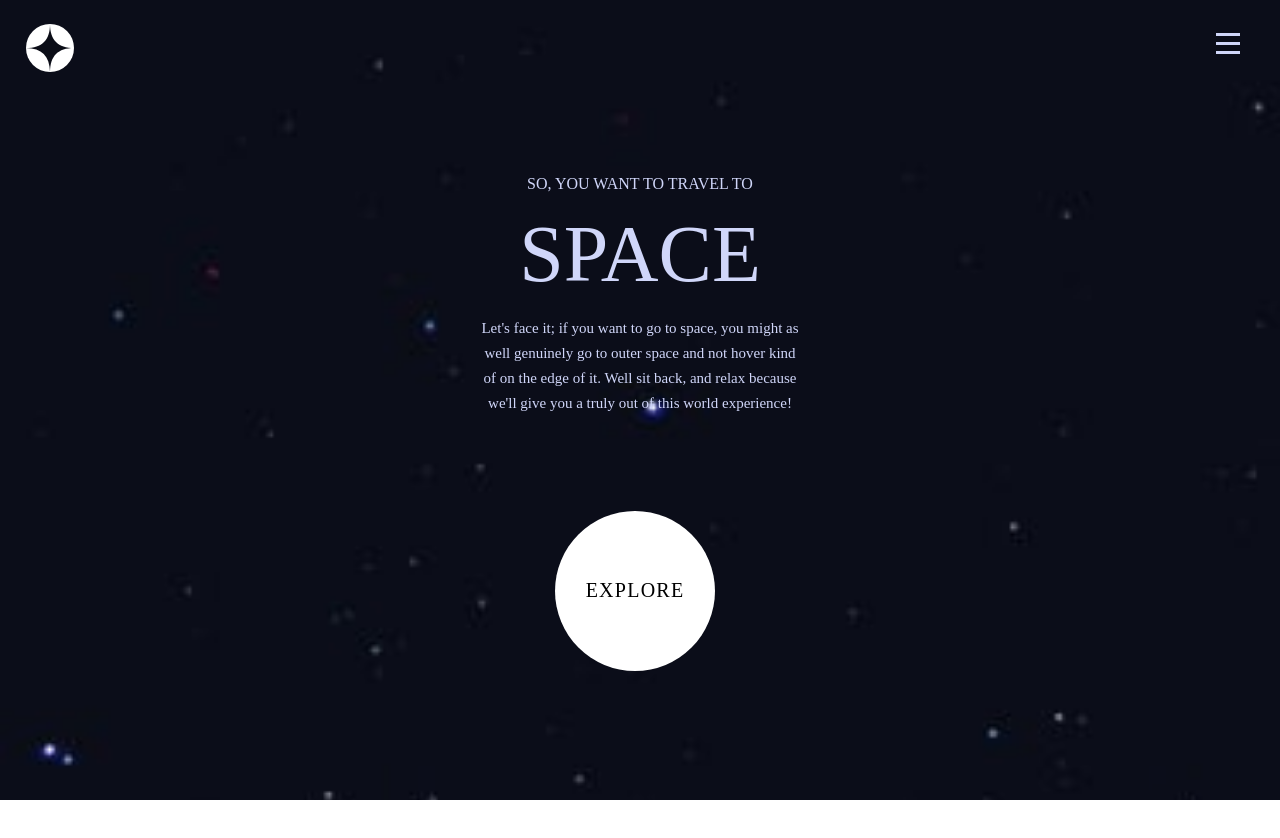
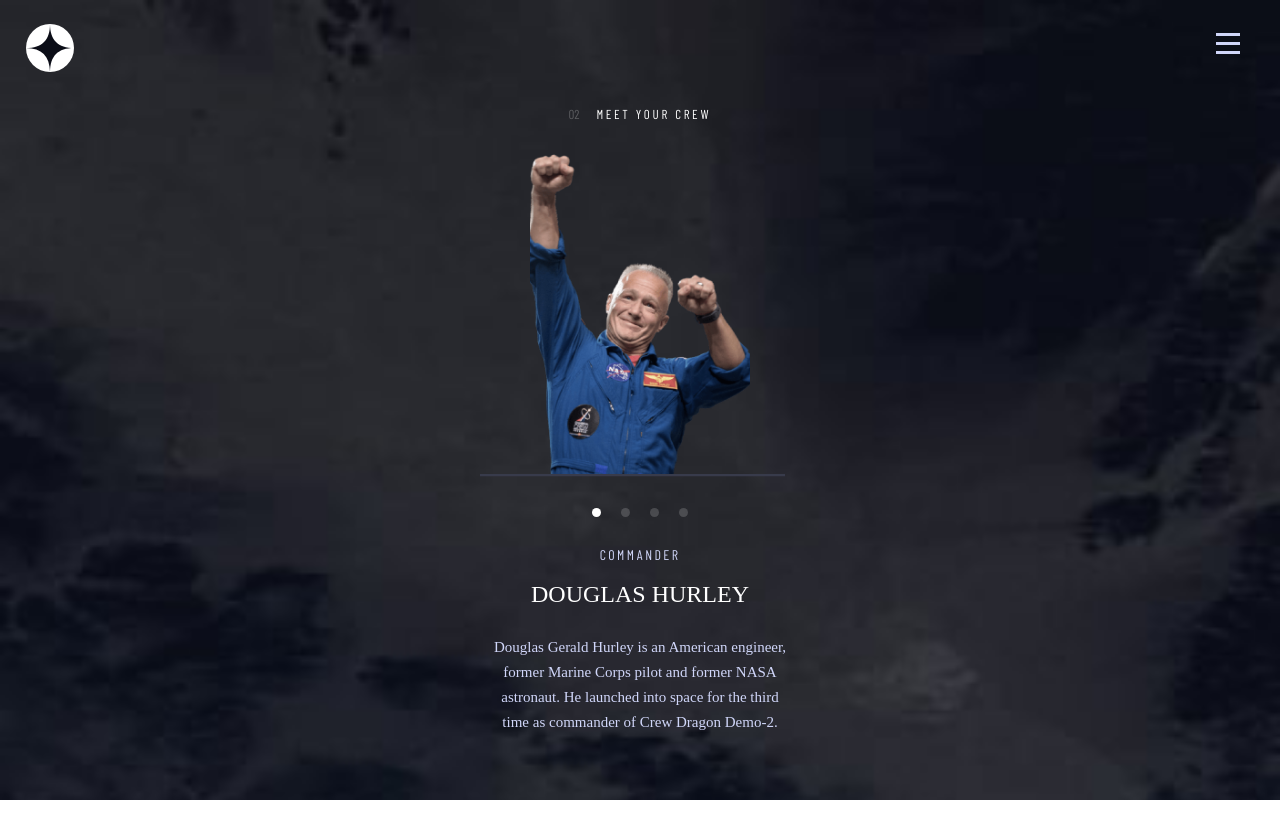
Before and after one commit to SonTonyD/Space-tourism-multi-page-website, an Angular app: page / in a window 1280 px wide. Shown: the top 838 px of the page. After the commit the page ends 800 px from the top, so only its background shows below. Built offline with nearby package versions, Linux system fonts and the light colour scheme.

Commit message:
better crew image: object center cover

```diff
--- a/src/app/app.component.ts
+++ b/src/app/app.component.ts
@@ -11,7 +11,7 @@
   @ViewChild('screen') containerElement!: ElementRef;
 
   isMenuOpen = false;
-  currentPage = "home";
+  currentPage = "crew";
 
   constructor(private renderer : Renderer2) { }
 
@@ -21,12 +21,10 @@
 
   onOpenMenu() {
     this.isMenuOpen = true;
-    console.log(this.isMenuOpen)
   }
 
   closeMenu(event: boolean) {
     this.isMenuOpen = event;
-    console.log(this.isMenuOpen)
   }
 
   changePage(event: string) {
--- a/src/app/crew/crew.component.css
+++ b/src/app/crew/crew.component.css
@@ -56,9 +56,16 @@
     display: block;
     margin-left: auto;
     margin-right: auto;
-    width: 170px;
-    height: 170px;
+    width: 220px;
+    height: 320px;
     margin-top: 30px;
+}
+
+img {
+    object-position: center ;
+    object-fit: cover;
+    width: 100%;
+    height: 100%;
 }
 
 .crew-navigation {
@@ -129,6 +136,6 @@
     margin-left: auto;
     margin-right: auto;
     width: 350px;
-    margin-top: 52px;
+    margin-top: 0px;
     height: 5px;
 }
--- a/src/app/crew/crew.component.html
+++ b/src/app/crew/crew.component.html
@@ -6,7 +6,7 @@
         <div class="text-meet-your-crew">meet your crew</div>
     </div>
     <div class="crew-image">
-        <img src= "{{currentCrewImage}}" width = "220" height = "223">
+        <img src= "{{currentCrewImage}}">
     </div>
     <div class="divider">
         <svg width="320">
--- a/src/app/menu/menu.component.ts
+++ b/src/app/menu/menu.component.ts
@@ -21,7 +21,6 @@
       if (changes['isMenuOpen'].currentValue) {
         this.onOpen();
       }
-      console.log("change")
     }
 
   }
```
